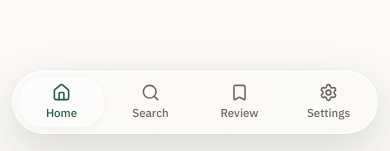
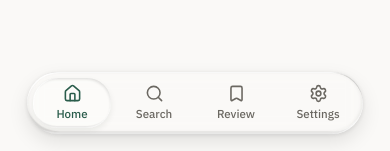
Before and after one commit to ankits499/interview-prep, a React (Vite) app: page / in a window 390 px wide. Shown: the part 690-841 px from the top of the page. Built offline with nearby package versions, Linux system fonts and the light colour scheme.

Commit message:
Refine compact bezel glass navigation

```diff
--- a/src/components/BottomNav.tsx
+++ b/src/components/BottomNav.tsx
@@ -4,14 +4,14 @@ import { Home, Search, Bookmark, Settings } from 'lucide-react'
 const itemClass = ({ isActive }: { isActive: boolean }) =>
   `flex min-h-12 min-w-0 flex-1 flex-col items-center justify-center gap-0.5 rounded-[1.5rem] px-2 py-1.5 text-[10px] font-medium transition-all duration-200 ${
     isActive
-      ? 'bg-white/35 text-accent shadow-[inset_0_1px_0_rgba(255,255,255,0.65),0_2px_10px_rgba(0,0,0,0.04)] dark:bg-white/10 dark:shadow-[inset_0_1px_0_rgba(255,255,255,0.12)]'
-      : 'text-ink-muted hover:bg-white/20 hover:text-ink dark:hover:bg-white/[0.06]'
+      ? 'bottom-nav-item-active text-accent'
+      : 'text-ink-muted hover:bg-white/15 hover:text-ink dark:hover:bg-white/[0.05]'
   }`
 
 export function BottomNav() {
   return (
     <nav
-      className="fixed left-1/2 z-20 flex w-[calc(100%-1.5rem)] max-w-xl -translate-x-1/2 items-center gap-1 rounded-[2rem] border border-white/40 bg-white/20 p-1.5 shadow-[0_16px_44px_rgba(22,28,26,0.14),inset_0_1px_0_rgba(255,255,255,0.7),inset_0_-1px_0_rgba(255,255,255,0.18)] ring-1 ring-black/[0.025] backdrop-blur-3xl backdrop-saturate-[1.8] before:pointer-events-none before:absolute before:inset-x-8 before:top-0 before:h-px before:bg-gradient-to-r before:from-transparent before:via-white/90 before:to-transparent dark:border-white/15 dark:bg-black/15 dark:shadow-[0_16px_48px_rgba(0,0,0,0.34),inset_0_1px_0_rgba(255,255,255,0.14),inset_0_-1px_0_rgba(255,255,255,0.04)] dark:ring-white/[0.03] dark:before:via-white/30 lg:hidden"
+      className="bottom-nav-glass fixed left-1/2 z-20 flex w-[calc(100%-2rem)] max-w-[21rem] -translate-x-1/2 items-center gap-1 rounded-[2rem] p-1.5 lg:hidden"
       style={{ bottom: 'max(1.25rem, calc(env(safe-area-inset-bottom) + 0.75rem))' }}
     >
       <NavLink to="/" end className={itemClass}>
--- a/src/styles/index.css
+++ b/src/styles/index.css
@@ -66,3 +66,59 @@
   .text-\[11px\] { font-size: 12.5px; }
   .text-xs { font-size: 13px; line-height: 1.1rem; }
 }
+
+/* Low-blur glass relies on a bright upper bevel and darker lower rim for
+   depth, keeping the page behind the floating mobile navigation legible. */
+.bottom-nav-glass {
+  background-color: color-mix(in srgb, var(--color-surface) 12%, transparent);
+  border: 0;
+  backdrop-filter: blur(8px) saturate(150%);
+  -webkit-backdrop-filter: blur(8px) saturate(150%);
+  box-shadow:
+    inset 0 0 0 1px rgb(255 255 255 / 12%),
+    inset 1.8px 3px 0 -2px rgb(255 255 255 / 75%),
+    inset -2px -2px 0 -2px rgb(255 255 255 / 55%),
+    inset -3px -8px 1px -6px rgb(255 255 255 / 42%),
+    inset -0.3px -1px 4px rgb(0 0 0 / 12%),
+    inset -1.5px 2.5px 0 -2px rgb(0 0 0 / 16%),
+    inset 2px -6.5px 1px -4px rgb(0 0 0 / 10%),
+    0 1px 5px rgb(0 0 0 / 10%),
+    0 8px 20px rgb(0 0 0 / 10%);
+}
+
+.bottom-nav-item-active {
+  background-color: color-mix(in srgb, var(--color-surface) 28%, transparent);
+  box-shadow:
+    inset 0 0 0 1px rgb(255 255 255 / 10%),
+    inset 2px 1px 0 -1px rgb(255 255 255 / 62%),
+    inset -1.5px -1px 0 -1px rgb(255 255 255 / 48%),
+    inset -2px -6px 1px -5px rgb(255 255 255 / 34%),
+    inset -1px 2px 3px -1px rgb(0 0 0 / 14%),
+    inset 0 -4px 1px -2px rgb(0 0 0 / 8%),
+    0 3px 6px rgb(0 0 0 / 7%);
+}
+
+.dark .bottom-nav-glass {
+  background-color: color-mix(in srgb, var(--color-surface) 12%, transparent);
+  box-shadow:
+    inset 0 0 0 1px rgb(255 255 255 / 8%),
+    inset 1.8px 3px 0 -2px rgb(255 255 255 / 24%),
+    inset -2px -2px 0 -2px rgb(255 255 255 / 18%),
+    inset -3px -8px 1px -6px rgb(255 255 255 / 12%),
+    inset -0.3px -1px 4px rgb(0 0 0 / 24%),
+    inset -1.5px 2.5px 0 -2px rgb(0 0 0 / 34%),
+    inset 2px -6.5px 1px -4px rgb(0 0 0 / 20%),
+    0 1px 5px rgb(0 0 0 / 20%),
+    0 8px 22px rgb(0 0 0 / 24%);
+}
+
+.dark .bottom-nav-item-active {
+  background-color: rgb(255 255 255 / 7%);
+  box-shadow:
+    inset 0 0 0 1px rgb(255 255 255 / 7%),
+    inset 2px 1px 0 -1px rgb(255 255 255 / 20%),
+    inset -1.5px -1px 0 -1px rgb(255 255 255 / 13%),
+    inset -1px 2px 3px -1px rgb(0 0 0 / 28%),
+    inset 0 -4px 1px -2px rgb(0 0 0 / 18%),
+    0 3px 7px rgb(0 0 0 / 16%);
+}
```
